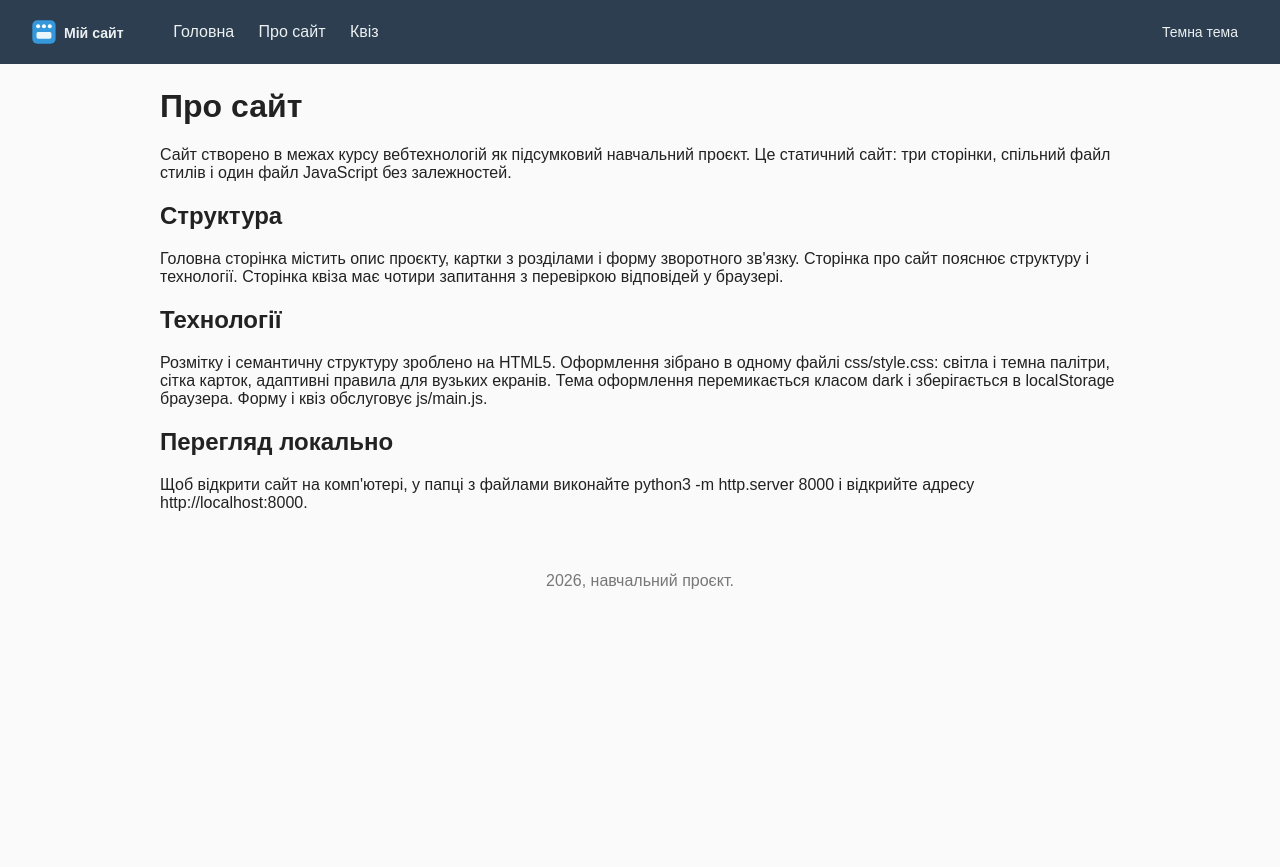
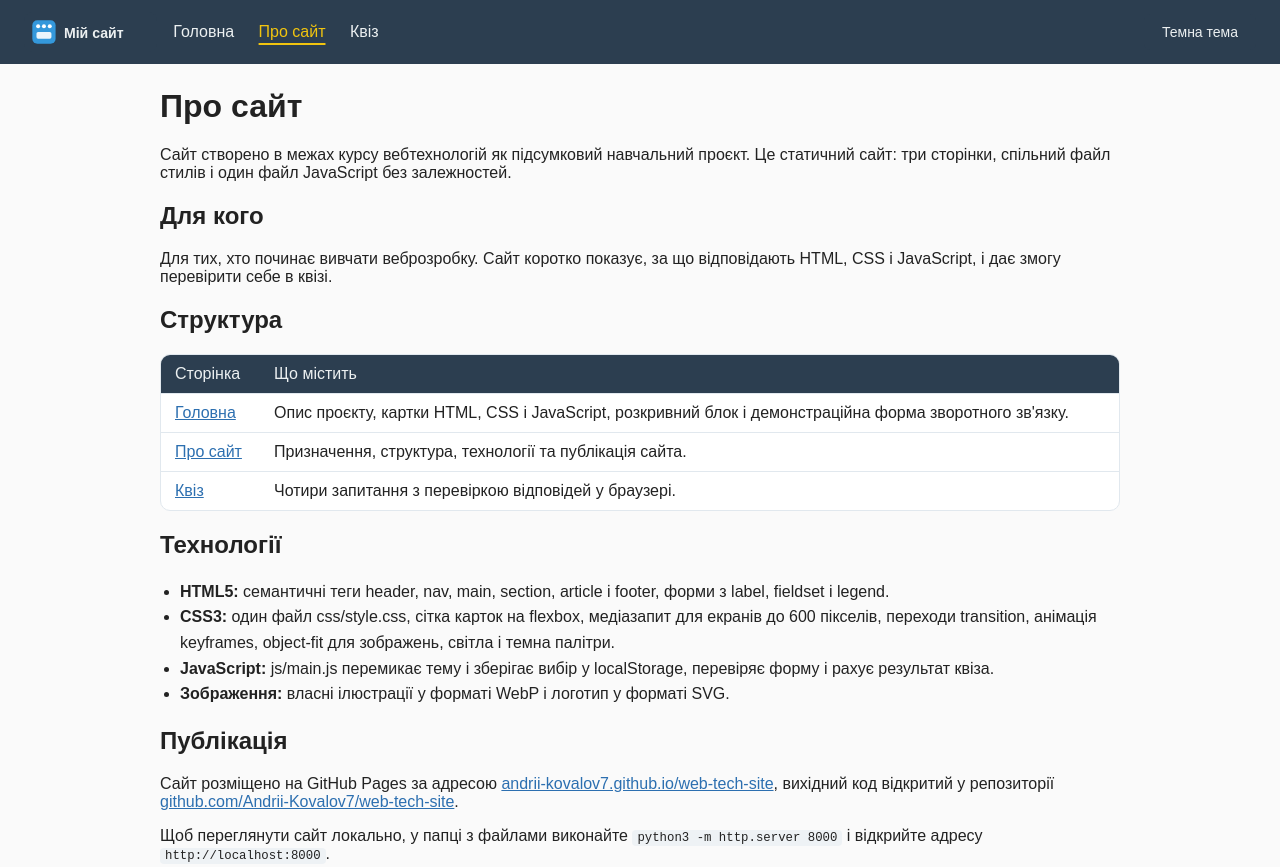
Before and after one commit to Andrii-Kovalov7/web-tech-site, a plain HTML site: page pages/about.html in a window 1280 px wide. Shown: the top 867 px of the page. Before the commit the page ends 800 px from the top, so only its background shows below. Drawn offline with Linux system fonts and the light colour scheme.

Commit message:
Демонстраційна форма позначена, активна сторінка в меню, структурована сторінка Про сайт

```diff
--- a/css/style.css
+++ b/css/style.css
@@ -32,9 +32,11 @@ nav a:hover {
   transform: translateY(-2px);
 }
 
-.icon {
-  width: 18px;
-  height: 18px;
+nav a[aria-current="page"] {
+  color: #f1c40f;
+  text-decoration: underline;
+  text-decoration-thickness: 2px;
+  text-underline-offset: 6px;
 }
 
 main {
@@ -148,23 +150,6 @@ footer {
   color: #777;
 }
 
-.contacts {
-  display: flex;
-  justify-content: center;
-  flex-wrap: wrap;
-  gap: 24px;
-  margin-bottom: 8px;
-}
-
-.contacts a,
-.contacts span {
-  display: inline-flex;
-  align-items: center;
-  gap: 6px;
-  color: #555;
-  text-decoration: none;
-}
-
 .theme-btn {
   margin-left: auto;
 }
@@ -180,9 +165,7 @@ body.dark .card {
 }
 
 body.dark .card p,
-body.dark footer,
-body.dark .contacts a,
-body.dark .contacts span {
+body.dark footer {
   color: #9aa7b3;
 }
 
@@ -245,6 +228,21 @@ body.dark .banner {
   color: #27ae60;
 }
 
+.demo-note {
+  margin: 0 0 16px;
+  padding: 10px 14px;
+  border-left: 4px solid #f1c40f;
+  border-radius: 4px;
+  background: #fdf8e4;
+  color: #555;
+  font-size: 14px;
+}
+
+body.dark .demo-note {
+  background: #2a3340;
+  color: #9aa7b3;
+}
+
 body.dark .feedback {
   background: #243140;
   border-color: #34495e;
@@ -301,6 +299,71 @@ body.dark .quiz fieldset {
   border-color: #34495e;
 }
 
+main a {
+  color: #2c6fb0;
+}
+
+.pages-table {
+  width: 100%;
+  border-collapse: separate;
+  border-spacing: 0;
+  background: #ffffff;
+  border: 1px solid #e1e8ee;
+  border-radius: 10px;
+  overflow: hidden;
+}
+
+.pages-table th,
+.pages-table td {
+  padding: 10px 14px;
+  text-align: left;
+  vertical-align: top;
+  border-bottom: 1px solid #e1e8ee;
+}
+
+.pages-table td:first-child {
+  white-space: nowrap;
+}
+
+.pages-table th {
+  background: #2c3e50;
+  color: #ecf0f1;
+  font-weight: normal;
+}
+
+.pages-table tr:last-child td {
+  border-bottom: none;
+}
+
+.tech-list {
+  padding-left: 20px;
+  line-height: 1.6;
+}
+
+code {
+  padding: 1px 5px;
+  border-radius: 4px;
+  background: #eef2f5;
+  font-size: 0.95em;
+}
+
+body.dark main a {
+  color: #7fb8e6;
+}
+
+body.dark .pages-table {
+  background: #243140;
+  border-color: #34495e;
+}
+
+body.dark .pages-table td {
+  border-color: #34495e;
+}
+
+body.dark code {
+  background: #243140;
+}
+
 @media (max-width: 600px) {
   header {
     flex-direction: column;
--- a/js/main.js
+++ b/js/main.js
@@ -58,7 +58,7 @@ if (form && formMessage) {
       return;
     }
 
-    showFormMessage("Дякуємо, " + name + "! Повідомлення збережено локально.", "success");
+    showFormMessage("Дякуємо, " + name + "! Поля заповнено правильно. Це демонстраційна форма, тому повідомлення нікуди не надіслано.", "success");
     form.reset();
   });
 }
--- a/pages/about.html
+++ b/pages/about.html
@@ -11,7 +11,7 @@
     <img src="../images/logo.svg" alt="Логотип сайта" class="logo">
     <nav>
       <a href="../index.html">Головна</a>
-      <a href="about.html">Про сайт</a>
+      <a href="about.html" aria-current="page">Про сайт</a>
       <a href="quiz.html">Квіз</a>
     </nav>
     <button id="themeButton" class="btn theme-btn" type="button">Темна тема</button>
@@ -19,12 +19,49 @@
   <main>
     <h1>Про сайт</h1>
     <p>Сайт створено в межах курсу вебтехнологій як підсумковий навчальний проєкт. Це статичний сайт: три сторінки, спільний файл стилів і один файл JavaScript без залежностей.</p>
-    <h2>Структура</h2>
-    <p>Головна сторінка містить опис проєкту, картки з розділами і форму зворотного зв'язку. Сторінка про сайт пояснює структуру і технології. Сторінка квіза має чотири запитання з перевіркою відповідей у браузері.</p>
-    <h2>Технології</h2>
-    <p>Розмітку і семантичну структуру зроблено на HTML5. Оформлення зібрано в одному файлі css/style.css: світла і темна палітри, сітка карток, адаптивні правила для вузьких екранів. Тема оформлення перемикається класом dark і зберігається в localStorage браузера. Форму і квіз обслуговує js/main.js.</p>
-    <h2>Перегляд локально</h2>
-    <p>Щоб відкрити сайт на комп'ютері, у папці з файлами виконайте python3 -m http.server 8000 і відкрийте адресу http://localhost:8000.</p>
+    <section>
+      <h2>Для кого</h2>
+      <p>Для тих, хто починає вивчати веброзробку. Сайт коротко показує, за що відповідають HTML, CSS і JavaScript, і дає змогу перевірити себе в квізі.</p>
+    </section>
+    <section>
+      <h2>Структура</h2>
+      <table class="pages-table">
+        <thead>
+          <tr>
+            <th scope="col">Сторінка</th>
+            <th scope="col">Що містить</th>
+          </tr>
+        </thead>
+        <tbody>
+          <tr>
+            <td><a href="../index.html">Головна</a></td>
+            <td>Опис проєкту, картки HTML, CSS і JavaScript, розкривний блок і демонстраційна форма зворотного зв'язку.</td>
+          </tr>
+          <tr>
+            <td><a href="about.html">Про сайт</a></td>
+            <td>Призначення, структура, технології та публікація сайта.</td>
+          </tr>
+          <tr>
+            <td><a href="quiz.html">Квіз</a></td>
+            <td>Чотири запитання з перевіркою відповідей у браузері.</td>
+          </tr>
+        </tbody>
+      </table>
+    </section>
+    <section>
+      <h2>Технології</h2>
+      <ul class="tech-list">
+        <li><strong>HTML5:</strong> семантичні теги header, nav, main, section, article і footer, форми з label, fieldset і legend.</li>
+        <li><strong>CSS3:</strong> один файл css/style.css, сітка карток на flexbox, медіазапит для екранів до 600 пікселів, переходи transition, анімація keyframes, object-fit для зображень, світла і темна палітри.</li>
+        <li><strong>JavaScript:</strong> js/main.js перемикає тему і зберігає вибір у localStorage, перевіряє форму і рахує результат квіза.</li>
+        <li><strong>Зображення:</strong> власні ілюстрації у форматі WebP і логотип у форматі SVG.</li>
+      </ul>
+    </section>
+    <section>
+      <h2>Публікація</h2>
+      <p>Сайт розміщено на GitHub Pages за адресою <a href="https://andrii-kovalov7.github.io/web-tech-site/">andrii-kovalov7.github.io/web-tech-site</a>, вихідний код відкритий у репозиторії <a href="https://github.com/Andrii-Kovalov7/web-tech-site">github.com/Andrii-Kovalov7/web-tech-site</a>.</p>
+      <p>Щоб переглянути сайт локально, у папці з файлами виконайте <code>python3 -m http.server 8000</code> і відкрийте адресу <code>http://localhost:8000</code>.</p>
+    </section>
   </main>
   <script src="../js/main.js"></script>
   <footer>
```
Also changed, not shown: index.html (+2 -4 lines), pages/quiz.html (+1 -1 lines), 1 other file.
